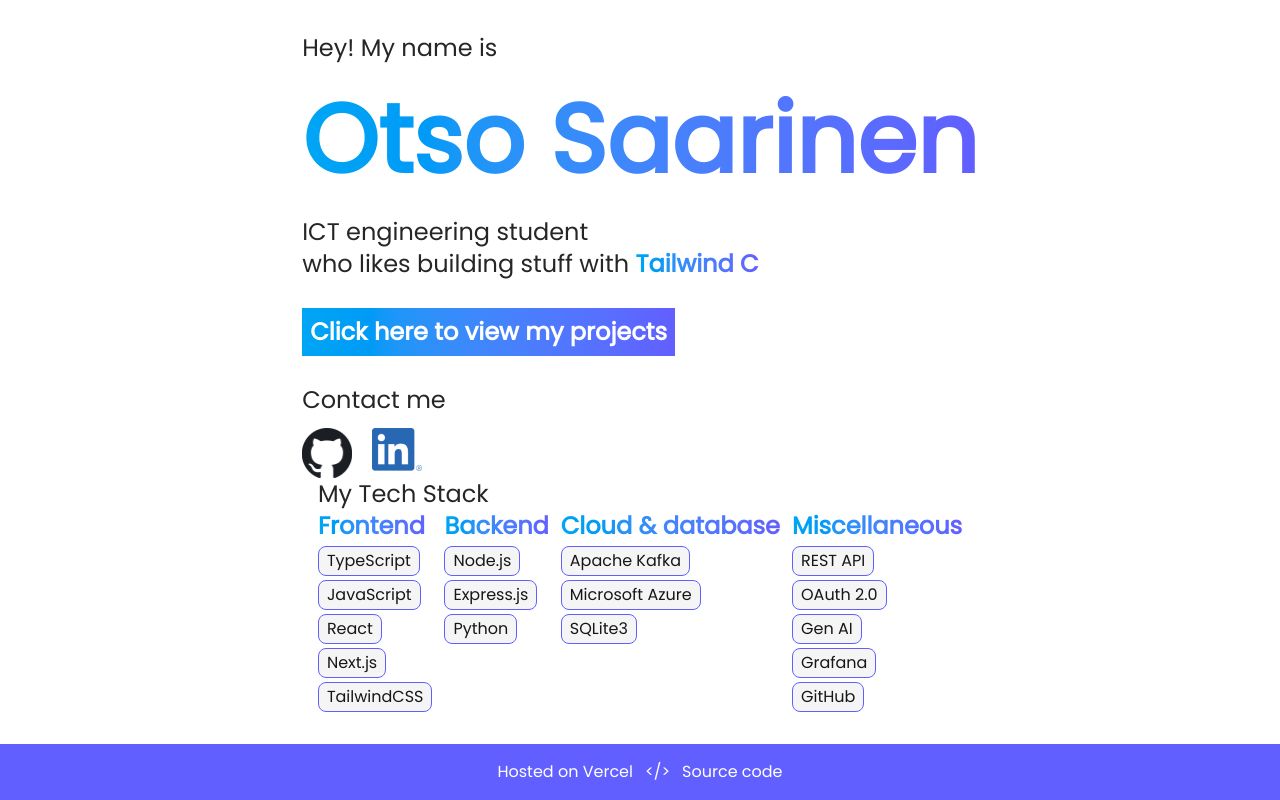
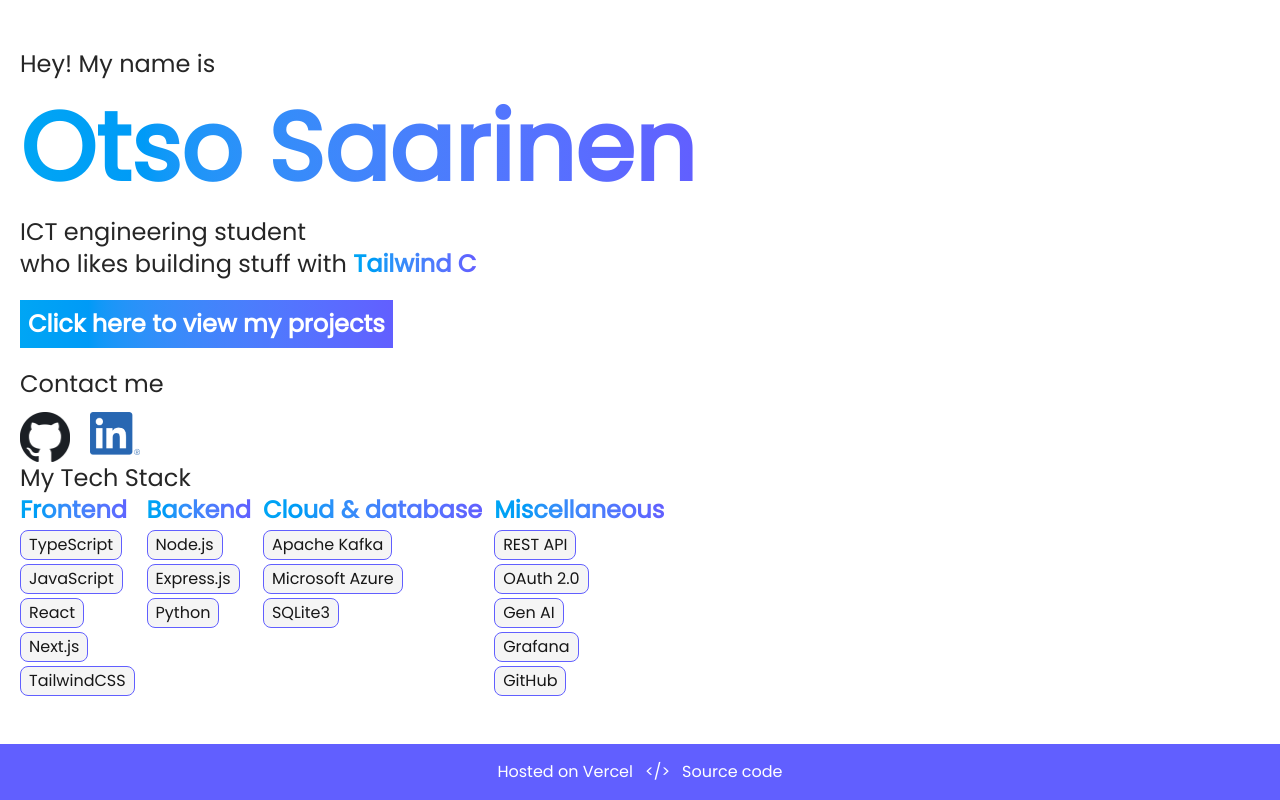
Before and after one commit to otsosaarinen/portfolio_v2, a Next.js app: page / in a window 1280 px wide. Built offline with nearby package versions, Linux system fonts and the light colour scheme.

Commit message:
remove unneccessary css

```diff
--- a/app/page.tsx
+++ b/app/page.tsx
@@ -29,8 +29,8 @@
 export default function Home() {
     return (
         <>
-            <div className="m-0 flex flex-row flex-wrap justify-evenly items-center">
-                <div className="flex flex-col justify-center items-start gap-7">
+            <div className="flex flex-row flex-wrap items-center">
+                <div className="flex flex-col justify-center items-start gap-5">
                     <h1 className="text-2xl font-medium">Hey! My name is</h1>
                     <h1 className="text-8xl font-extrabold bg-linear-to-r from-sky-500 to-indigo-500 bg-clip-text text-transparent">
                         Otso Saarinen
```
